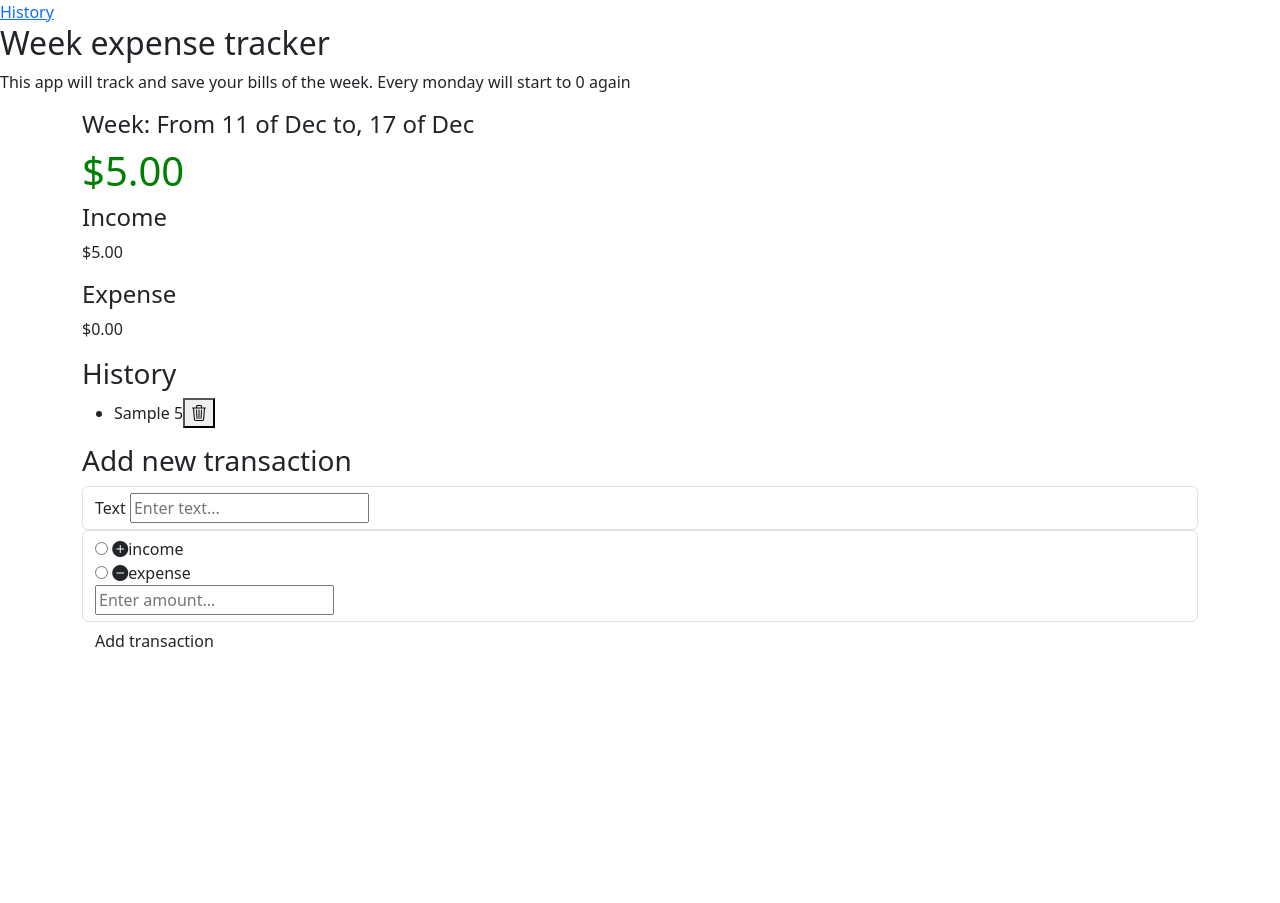
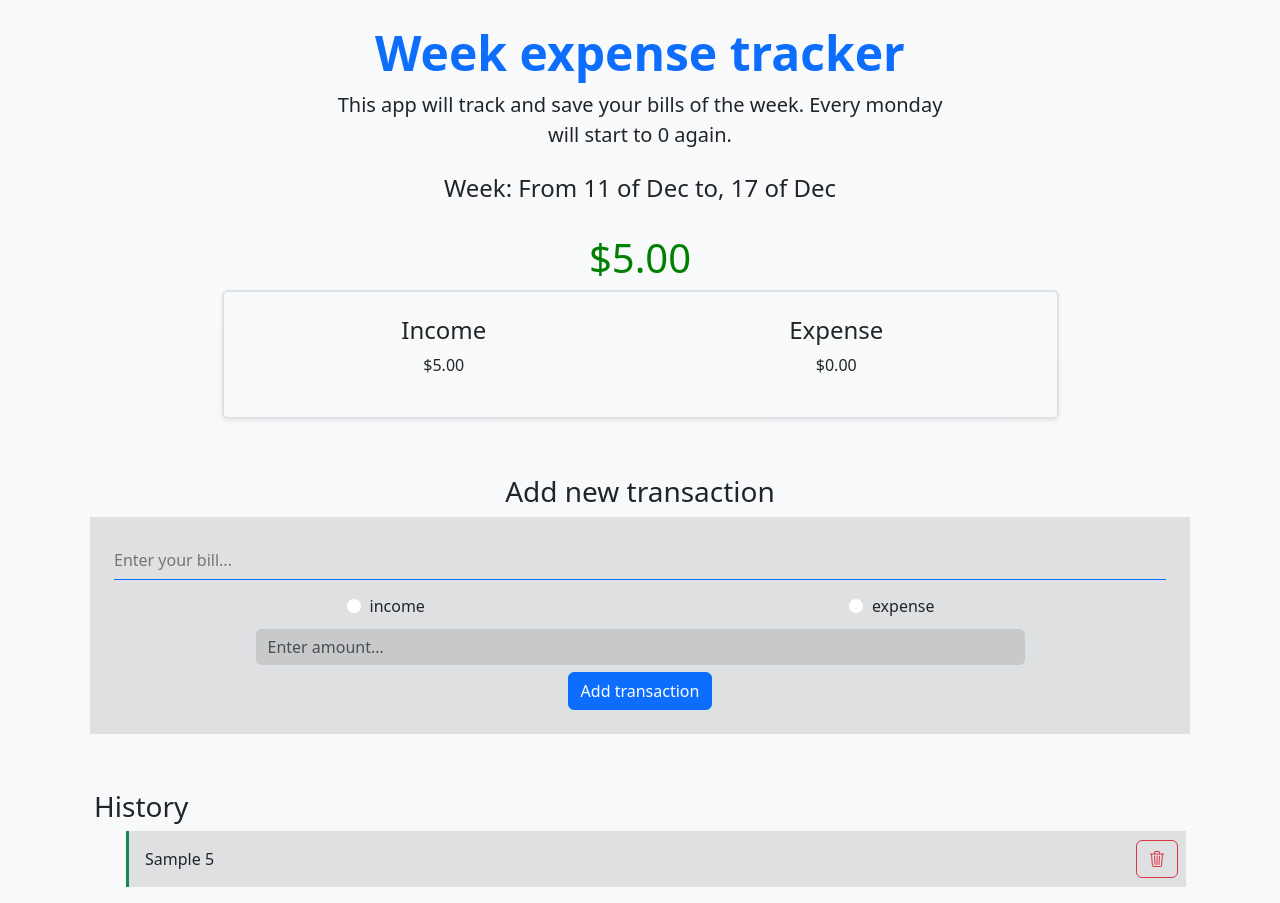
Before and after one commit to Scorpiojk/Week-expense-tracker, a website: page index.html in a window 1280 px wide. Both pictures are taken after typing "Sample", "5" into the empty fields and a click on the button "Add transaction". Before the commit the page ends 800 px from the top, so only its background shows below. Drawn offline with nearby package versions, Linux system fonts and the light colour scheme.

Commit message:
Finish styling

```diff
--- a/app.js
+++ b/app.js
@@ -93,16 +93,32 @@ const addTransactionDOM = (transaction) => {
 
   const item = document.createElement("li");
 
+  // bootsrap classes
+  item.classList.add(
+    "bg-black",
+    "bg-opacity-10",
+    "border-3",
+    "border-start",
+    "p-2",
+    "list-group-item",
+    "d-flex",
+    "flex-row",
+    "justify-content-evenly",
+    "align-items-center"
+  );
   // add class based on value
-  item.classList.add(transaction.amount < 0 ? "minus" : "plus");
+  item.classList.add(
+    transaction.amount < 0 ? "border-danger" : "border-success"
+  );
 
   item.innerHTML = `
-  ${transaction.text} <span>${Math.abs(
-    transaction.amount
-  )}</span><button class="delete-btn" onclick=removeTransactions(${
+  <div class="flex-fill p-2">
+    ${transaction.text} <span>${Math.abs(transaction.amount)}</span>
+  </div>
+  <button class="btn btn-outline-danger" onclick=removeTransactions(${
     transaction.id
-  })><i class="bi bi-trash3"></i></button>`;
-  //   get created btn and give event listener
+  })><i class="bi bi-trash3" fill="currentColor"></i></button>`;
+
   list.appendChild(item);
 
   item.dataset.transactionId = transaction.id;
--- a/index.html
+++ b/index.html
@@ -22,71 +22,99 @@
     <!-- title -->
     <title>Week expense tracker</title>
   </head>
-  <body>
-    <nav>
-      <a href="./Public/pages/history.html">History</a>
-    </nav>
-    <header class="header">
-      <h2>Week expense tracker</h2>
-      <p>
+  <body class="bg-light bg-gradient">
+    <!-- navbar -->
+    <!-- <nav class="navbar navbar-light bg-light mb-5 justify-content-center">
+      <a class="navbar-brand" href="./Public/pages/history.html">History</a>
+    </nav> -->
+    <!-- header text info -->
+    <div class="px-2 py-2 my-3 text-center">
+      <h1 class="display-5 fw-bold text-primary">Week expense tracker</h1>
+      <div class="col-lg-6 mx-auto">
+        <p class="lead mb-4">
           This app will track and save your bills of the week. Every monday will
-        start to 0 again
+          start to 0 again.
         </p>
-    </header>
+      </div>
+      <h4>Week: <span id="date"></span></h4>
+    </div>
+    <div class="container w-sm-100 w-lg-50">
+      <!-- balance -->
+      <h1 class="text-center" id="balance">$0.00</h1>
 
-    <div class="container">
-      <h4>Week: <span id="date">From 12th to 18 of december</span></h4>
-      <h1 id="balance">$0.00</h1>
-
-      <div class="inc-exp-container">
-        <div>
+      <div
+        class="row w-75 justify-content-center align-items-center p-4 w-25 m-auto text-center border border-2 rounded-2 shadow-sm"
+      >
+        <div class="col">
           <h4>Income</h4>
           <p id="money-plus" class="money plus">+$0.00</p>
         </div>
-        <div>
+        <div class="col">
           <h4>Expense</h4>
           <p id="money-minus" class="money minus">-$0.00</p>
         </div>
       </div>
 
+      <!-- add transaction -->
+      <div class="container my-5 p-2">
+        <h3 class="text-center">Add new transaction</h3>
+        <form
+          id="form"
+          class="w-lg-75 p-4 bg-black bg-opacity-10 mx-auto text-center"
+        >
+          <div class="form-control-plaintext border-top-0 border-primary p-0">
+            <input
+              type="text"
+              class="form-control-plaintext"
+              id="text"
+              placeholder="Enter your bill..."
+            />
+          </div>
+          <div class="form-control bg-transparent border-0">
+            <fieldset class="form-group">
+              <div class="d-flex justify-content-around m-2">
+                <div class="form-check">
+                  <input
+                    class="form-check-input"
+                    type="radio"
+                    name="bill"
+                    id="income"
+                    value="minus"
+                  />
+                  <label class="form-check-label" for="income">income</label>
+                </div>
+                <div class="form-check">
+                  <input
+                    class="form-check-input"
+                    type="radio"
+                    name="bill"
+                    id="expense"
+                    value="plus"
+                  />
+                  <label class="form-check-label" for="expense">expense</label>
+                </div>
+              </div>
+            </fieldset>
+
+            <input
+              type="number"
+              class="form-control bg-black bg-opacity-10 w-75 mx-auto"
+              id="amount"
+              placeholder="Enter amount..."
+            />
+          </div>
+          <button class="btn btn-primary">Add transaction</button>
+        </form>
+      </div>
+      <!-- historial -->
+      <div class="container">
         <h3>History</h3>
-      <ul id="list" class="list">
+        <ul id="list" class="list-group-flush d-grid gap-3">
           <!-- <li class="minus">
                 Cash <span>-$400</span><button class="delete-btn">x</button>
               </li> -->
         </ul>
-
-      <h3>Add new transaction</h3>
-      <form id="form">
-        <div class="form-control">
-          <label for="text">Text</label>
-          <input type="text" id="text" placeholder="Enter text..." />
       </div>
-        <div class="form-control">
-          <input
-            type="radio"
-            id="income"
-            name="bill"
-            value="minus"
-            title="minus"
-          />
-          <label for="minus"
-            ><i class="bi bi-plus-circle-fill"></i><span>income</span></label
-          ><br />
-          <input
-            type="radio"
-            id="expense"
-            name="bill"
-            value="plus"
-            title="plus"
-          />
-          <label for="plus"
-            ><i class="bi bi-dash-circle-fill"></i><span>expense</span></label
-          ><br />
-          <input type="number" id="amount" placeholder="Enter amount..." />
-        </div>
-        <button class="btn">Add transaction</button>
-      </form>
     </div>
     <script src="app.js"></script>
     <script
```
Lines whose indentation alone changed are shown as unchanged.
